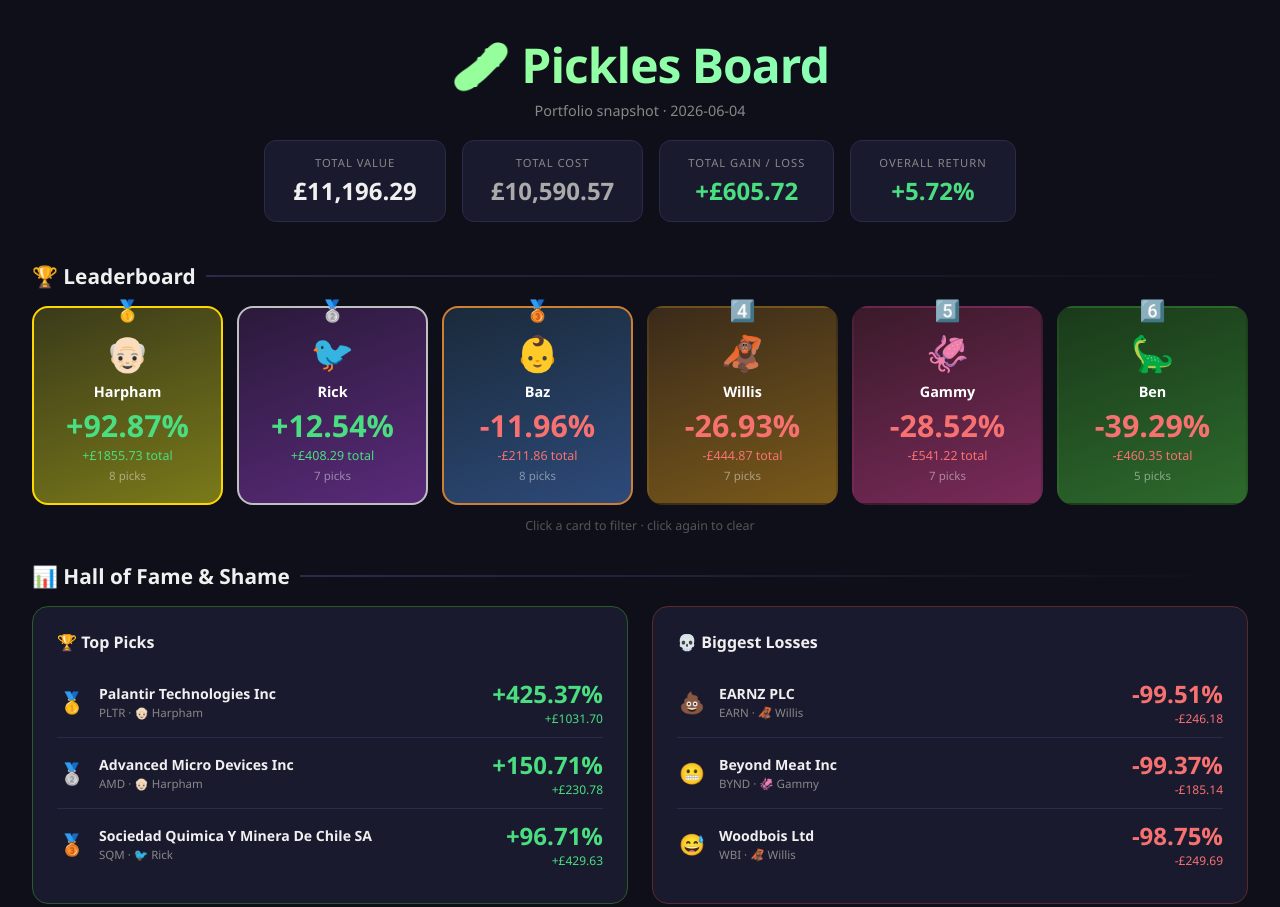
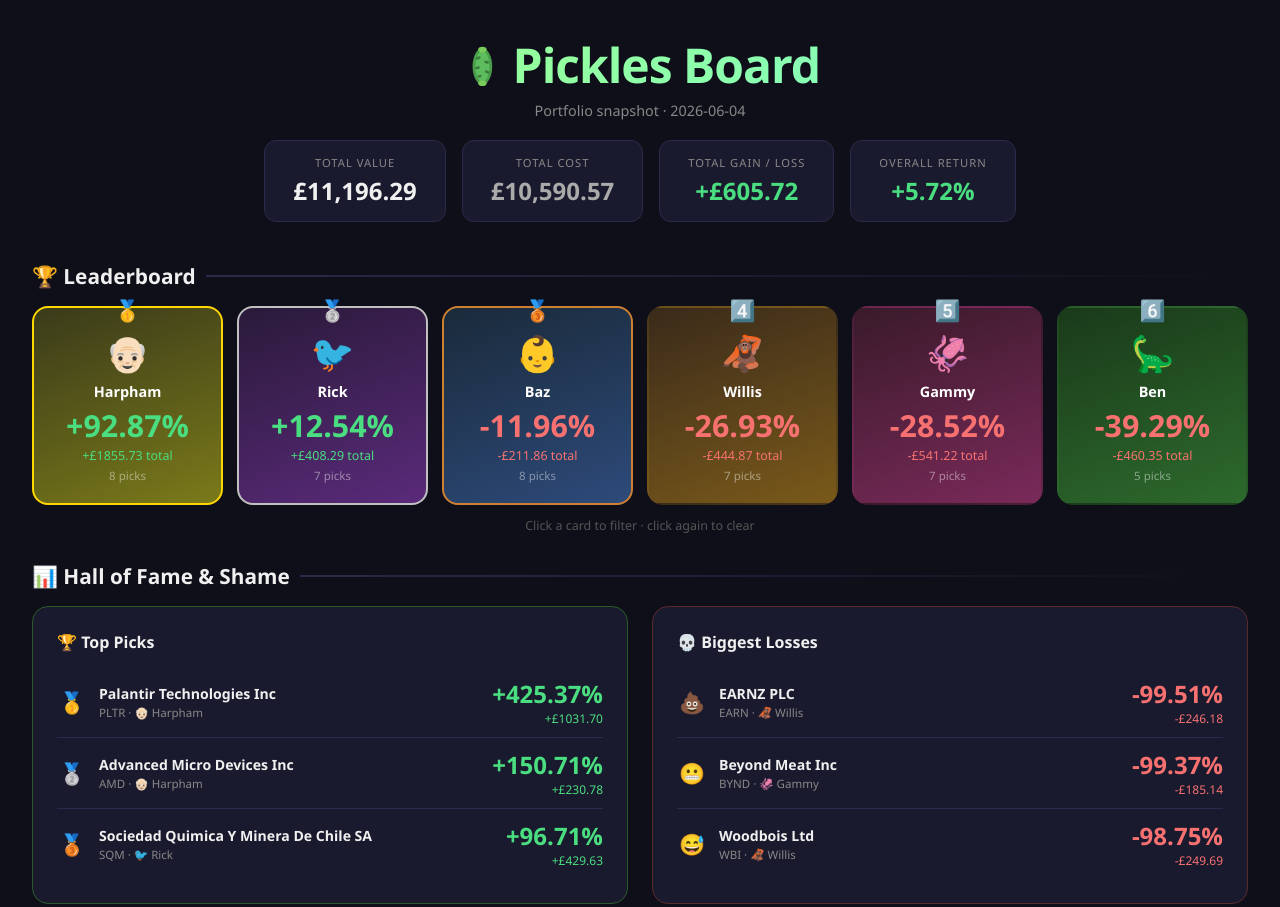
Before and after one commit to M7KMR/pickles-board, a plain HTML site: page index.html in a window 1280 px wide. Shown: the top 907 px of the page. Drawn offline with Linux system fonts and the light colour scheme.

Commit message:
Replace cucumber emoji with inline SVG pickle in header

```diff
--- a/index.html
+++ b/index.html
@@ -3,7 +3,7 @@
 <head>
 <meta charset="UTF-8">
 <meta name="viewport" content="width=device-width, initial-scale=1.0">
-<title>🥒 Pickles Board</title>
+<title>Pickles Board</title>
 <script src="data.js"></script>
 <style>
   * { box-sizing: border-box; margin: 0; padding: 0; }
@@ -290,7 +290,7 @@
   const p = D.portfolio;
   document.getElementById('app').innerHTML = `
     <div class="header">
-      <h1>🥒 Pickles Board</h1>
+      <h1><svg xmlns="http://www.w3.org/2000/svg" viewBox="0 0 64 64" style="height:2.8rem;vertical-align:middle;margin-right:8px;margin-bottom:6px" aria-hidden="true"><ellipse cx="32" cy="32" rx="14" ry="26" fill="#4a9e4a"/><ellipse cx="32" cy="32" rx="10" ry="22" fill="#5dbc5d"/><ellipse cx="26" cy="20" rx="3.5" ry="2" fill="#3a7a3a" transform="rotate(-20 26 20)"/><ellipse cx="38" cy="26" rx="3.5" ry="2" fill="#3a7a3a" transform="rotate(15 38 26)"/><ellipse cx="25" cy="34" rx="3.5" ry="2" fill="#3a7a3a" transform="rotate(-10 25 34)"/><ellipse cx="39" cy="40" rx="3.5" ry="2" fill="#3a7a3a" transform="rotate(20 39 40)"/><ellipse cx="28" cy="46" rx="3" ry="1.8" fill="#3a7a3a" transform="rotate(-15 28 46)"/><ellipse cx="32" cy="8" rx="6" ry="4" fill="#7acc5a"/><ellipse cx="32" cy="56" rx="6" ry="4" fill="#7acc5a"/></svg>Pickles Board</h1>
       <div class="subtitle">Portfolio snapshot · ${p.asOf}</div>
       <div class="portfolio-stats">
         <div class="stat">
```
